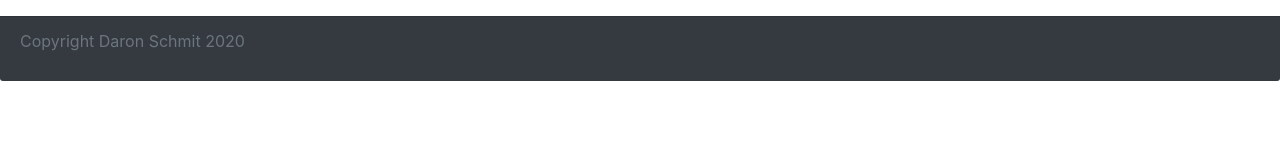
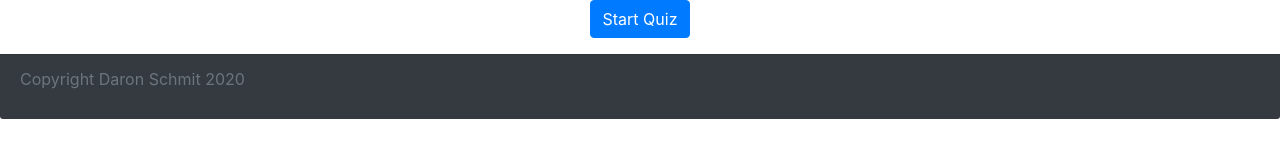
Before and after one commit to DaronSchmit/Coding-Quiz, a plain HTML site: page index.html in a window 1280 px wide. Drawn offline with nearby package versions, Linux system fonts and the light colour scheme.

Commit message:
basic inital changes

```diff
--- a/index.html
+++ b/index.html
@@ -9,7 +9,7 @@
   <!-- https://daronschmit.github.io/Coding-Quiz/
   https://github.com/DaronSchmit/Coding-Quiz -->
 
-    <title>HW2 About Me</title>
+    <title>Daron Code Quiz</title>
 </head>
 
 <body>
@@ -17,7 +17,8 @@
   <main class = "container">
 
     <row class = "row">
-      <article class = "column-12-sm">
+      <article class = "column-12-sm mx-auto">
+        <button class="btn btn-primary" type="submit">Start Quiz</button>
         <h3 id="question"></h3>
         <ul id="answers"></ul>
       </article>
```
